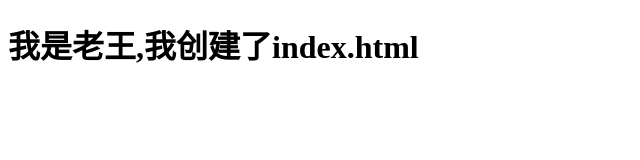
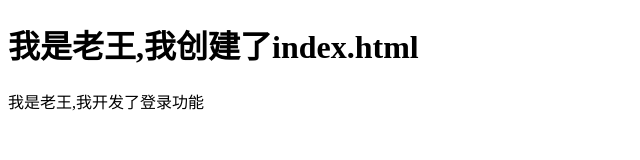
Before and after one commit to myUnique1/myfirst, a plain HTML site: page index.html in a window 1280 px wide. Shown: the whole page, without its empty margins (0-640 px from the left). Drawn offline with Linux system fonts and the light colour scheme.

Commit message:
我是老王,我完成了登录功能

```diff
--- a/index.html
+++ b/index.html
@@ -8,5 +8,6 @@
 </head>
 <body>
     <h1>我是老王,我创建了index.html</h1>
+    <div>我是老王,我开发了登录功能</div>
 </body>
 </html>
```
